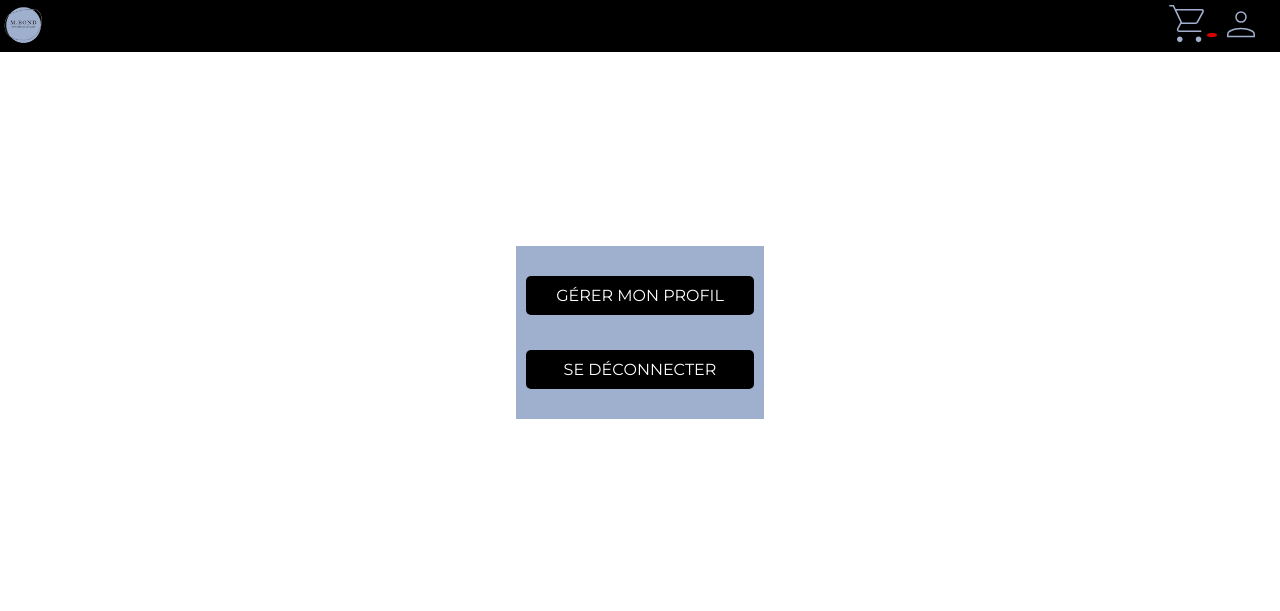
After one commit to chichi66000/boutique_symfony, a Symfony app: template templates/security/account.html.twig in a window 1280 px wide. The commit adds this page. Shown: the top 611 px of the page. Run offline with Twig, Linux system fonts and the light colour scheme; the template is opened without the code that fills it, so the values that code supplies are empty; some libraries are stand-ins or nearby versions.

Commit message:
add account template ok

```diff
--- a/templates/base.html.twig
+++ b/templates/base.html.twig
@@ -18,6 +18,7 @@
             <link rel="stylesheet" href="{{ asset('css/shopstyle.css') }}">
             <link rel="stylesheet" href="{{ asset('css/productstyle.css') }}">
             <link rel="stylesheet" href="{{ asset('css/cartstyle.css') }}">
+            <link rel="stylesheet" href="{{ asset('css/accountstyle.css') }}">
 
             <link rel="stylesheet" href="{{ asset('css/paginationStyle.css') }}">
             {# <link rel="stylesheet" href="{{ asset('css/gest_bout_style.css') }}"> #}
--- a/templates/partial/header.html.twig
+++ b/templates/partial/header.html.twig
@@ -1,18 +1,21 @@
 
 <header>
     <h1>
-        <a href="index.php" title="Accueil M.BOND">
+        <a href="{{path('app.home')}}" title="Accueil M.BOND">
             <img class="headerImgLogo" src="{{asset('img/logo.png')}}" alt="logo">
         </a>
     </h1>
-    <form action="/<?= $dirSite ?>/src/controllers/shop.php" method="POST">
+
+    <!-- search product -->
+    {# <form action="" method="POST">
         <input type="search" name="searchShop" id="searchShop" placeholder="Rechercher">
         <button type="submit" id="submitSearchShop" name="submitSearchShop">
             <img class="headerSvgSearch" src="{{ asset('img/search48.svg')}}" alt="Rechercher">
         </button>
-    </form>
+    </form> #}
+
     <div class="headerIconsWrapper">
-        <a href="/<?= $dirSite ?>/src/controllers/connexion.php?cart=yes" title="Mon panier" id="headerLinkCart">
+        <a href="{{path('app.cart')}}" title="Mon panier" id="headerLinkCart">
             <img class="headerSvgCart" src="{{ asset('img/cart48.svg') }}" alt="Mon panier">
             <p id="headerNbProductOfCart">{{nbProductInCart}}</p>
         </a>
--- /dev/null
+++ b/templates/security/account.html.twig
@@ -0,0 +1,27 @@
+{% extends 'base.html.twig' %}
+
+{% block title %}Account{% endblock %}
+
+{% block body %}
+{# Header & navbar #}
+    {{ include('partial/header.html.twig')}}
+    {{ include("partial/message.html.twig")}}
+
+    <div class="globalContainer">
+    <div class="globalWrapper">
+        <div class="accountContainer">
+            <div class="accountMenu">
+            <a href="" title="Gérer mon profil">Gérer mon profil</a>
+            <a href="{{path('app.logout')}}" title="Déconnexion">Se déconnecter</a>
+
+            {% if userRole is same as "ROLE_ADMIN" %}
+                <a href="" title="Gérer les clients">Gérer les clients</a>
+                <a href="" title="Gérer les produits">Gérer les produits</a>
+                <a href="" title="Gérer les commandes">Gérer les commandes</a>
+            {% endif %}
+            </div>
+        </div>
+
+    </div>
+</div>
+{% endblock %}
```
Also changed, not shown: src/Controller/SecurityController.php (+12 -6 lines).
